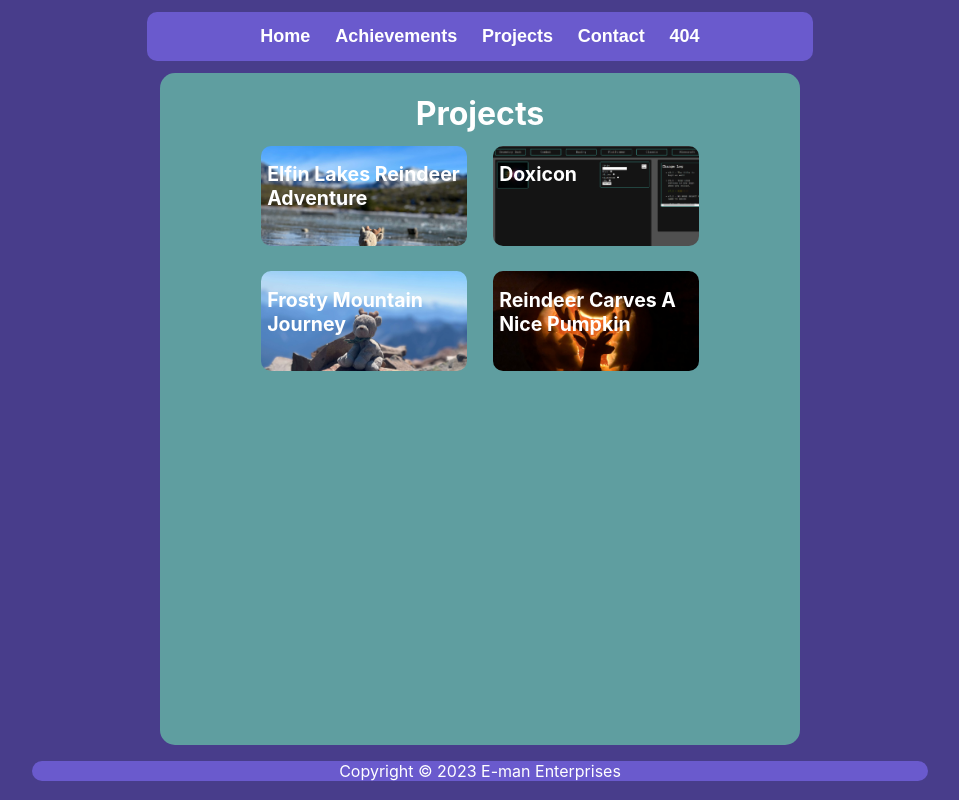
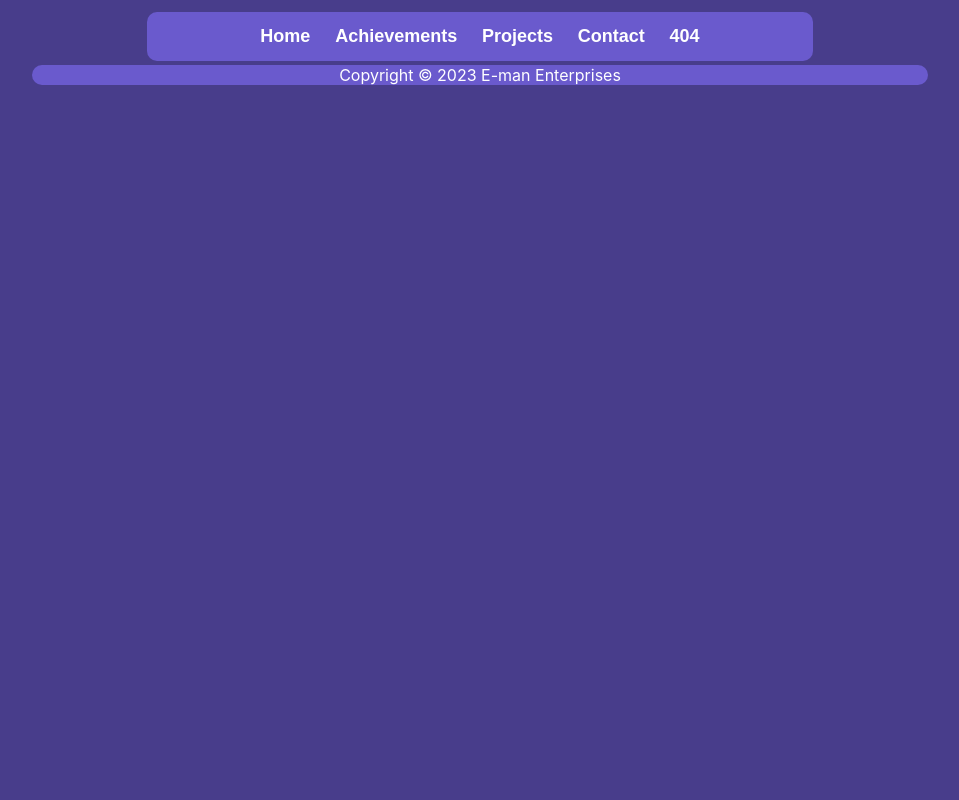
Before and after one commit to ungoosed/portfolio, a React (Create React App) app: page / in a window 1280 px wide. Shown: the whole page, without its empty margins (160-1119 px from the left). Built offline with nearby package versions, Linux system fonts and the light colour scheme.

Commit message:
tried to refactor Card but it not work sad boo

```diff
--- a/src/App.js
+++ b/src/App.js
@@ -1,13 +1,10 @@
 // import logo from './logo.svg';
 import Nav from './components/NavBar';
-import Projects from './pages/Projects';
-
-function App() {
+function Root({page}) {
   return (
-    <div className="App">
+    <div className="Root">
       <Nav></Nav>
-      <Projects></Projects>
-
+      {page}
       <footer className="Footer">
         <p>
           Copyright © 2023 E-man Enterprises
@@ -19,4 +16,4 @@ function App() {
   );
 }
 
-export default App;
+export default Root;
--- a/src/components/Card.css
+++ b/src/components/Card.css
@@ -32,7 +32,7 @@
 
     display:flex;
     flex-direction: row;
-    height: 73vh;
+    min-height: 73vh;
     z-index: 11;
     color: 'white';
     font-size: small;
--- a/src/components/Card.js
+++ b/src/components/Card.js
@@ -1,6 +1,10 @@
 import React, { useContext, useState } from 'react';
 import './Card.css'
-import { displayContext } from '../pages/Projects';
+import {displayContext} from '../pages/Projects';
+// const parentComponent = await import('../pages/Projects');
+// const {displayContext} = parentComponent.displayContext;
+// console.log(displayContext)
+// const displayContext = parent.displayContext;
 function Card({ title, style }) {
     const {isDisplayed, setDisplayed} = useContext(displayContext);
     const [isOpen, setOpen] = useState(false);
--- a/src/index.js
+++ b/src/index.js
@@ -3,6 +3,8 @@ import ReactDOM from 'react-dom/client';
 import './index.css';
 import App from './App';
 import Error from './pages/Error'
+import Projects from './pages/Projects';
+import Achievements from './pages/Achievements';
 import {
   createBrowserRouter,
   RouterProvider,
@@ -13,12 +15,18 @@ const router = createBrowserRouter([
     path: "/",
     element: <App />,
     errorElement: <Error />,
-    children: [
-      {
-        path: "projects",
-        element: <App />,
-      },
-    ],
+  },
+  {
+    path: "projects",
+    element: <App page={<Projects/>} />,
+    errorElement: <Error />,
+
+  },
+  {
+    path: "achievements",
+    element: <App page={<Achievements/>} />,
+    errorElement: <Error />,
+
   },
 
 ]);
--- /dev/null
+++ b/src/pages/Achievements.js
@@ -0,0 +1,27 @@
+
+import './Page.css';
+import Card from "../components/Card";
+import { useState, createContext } from 'react';
+
+function Achievements() {
+    const [isDisplayed, setDisplayed] = useState(true)
+
+    return (
+        <displayContext.Provider value={{ isDisplayed, setDisplayed }}>
+            <div className="Page">
+                <h1>Achievements</h1>
+                <Card title='Origami!!!!'></Card>
+                <Card title='Juan de Fuca'></Card>
+                <Card title='Bike like Hike'></Card>
+                <Card title='DUKE OF ED'></Card>
+                <Card title='Crystal peeveepeee'></Card>
+                <Card title='Mountain in Minecraft'></Card>
+                <Card title='This website!'></Card>
+
+            </div ></displayContext.Provider>
+
+    );
+}
+export const displayContext = createContext()
+
+export default Achievements;
--- a/src/pages/Error.js
+++ b/src/pages/Error.js
@@ -5,7 +5,6 @@ import '../index.css'
 export default function ErrorPage() {
   const error = useRouteError();
   console.error(error);
-
   return (<>
     <NavBar></NavBar>
     <div id="Error">
--- a/src/pages/Page.css
+++ b/src/pages/Page.css
@@ -10,7 +10,7 @@ h1 {
     justify-content: center;
     flex-wrap: wrap;
     display: flex;
-    min-height: 84vh;
+    min-height: 86vh;
     text-align: center;
     margin-left: auto;
     margin-right: auto;
--- a/src/pages/Projects.js
+++ b/src/pages/Projects.js
@@ -1,6 +1,6 @@
 import './Page.css';
 import Card from "../components/Card";
-import { useState, createContext, useContext } from 'react';
+import { useState, createContext } from 'react';
 
 const elfin = require('../assets/reindeer-elfin.jpg');
 const frosty = require('../assets/reindeer-frosty.jpg');
@@ -18,7 +18,6 @@ function Projects() {
                 <h1>Projects</h1>
                 <Card style={{ backgroundImage: `url(${elfin})` }} title='Elfin Lakes Reindeer Adventure'></Card>
                 <Card style={{ backgroundImage: `url(${doxicon})` }} title='Doxicon'></Card>
-
                 <Card style={{ backgroundImage: `url(${frosty})` }} title={'Frosty Mountain Journey'}></Card>
                 <Card style={{ backgroundImage: `url(${pumpkin})` }} title={'Reindeer Carves A Nice Pumpkin'}></Card>
 
```
